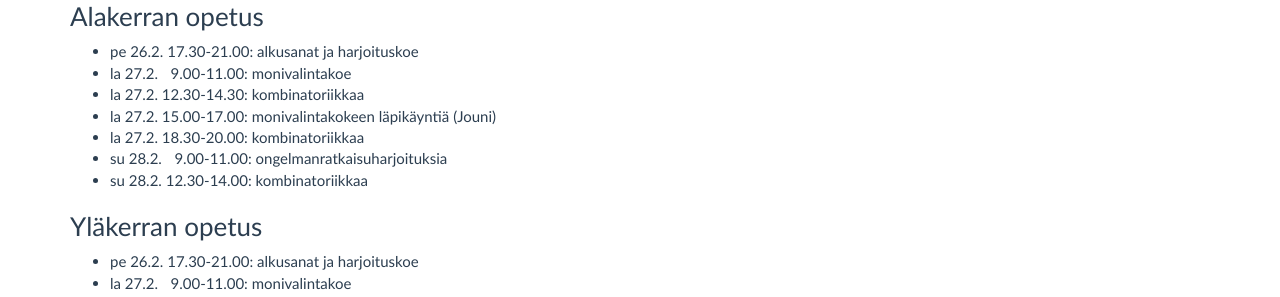
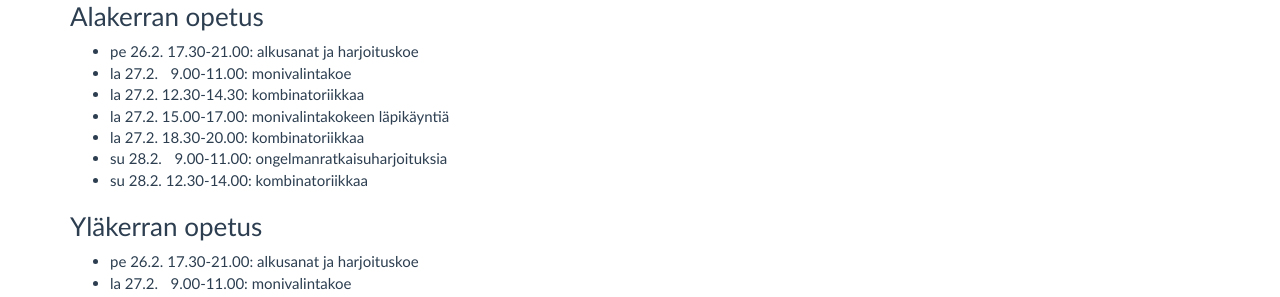
Before and after one commit to matematiikkakilpailut/matematiikkakilpailut.github.io, a Jekyll site: the page built from aikataulu/2021W08/index.md, in a window 1280 px wide. Shown: the part 582-879 px from the top of the page. Built offline with Jekyll 4.4.1, drawn with Linux system fonts in a browser that asks for light colours.

Commit message:
Update index.html

```diff
--- a/aikataulu/2021W08/index.md
+++ b/aikataulu/2021W08/index.md
@@ -81,7 +81,7 @@ Muutokset mahdollisia!
 - pe 26.2. 17.30-21.00: alkusanat ja harjoituskoe
 - la 27.2.  9.00-11.00: monivalintakoe
 - la 27.2. 12.30-14.30: kombinatoriikkaa
-- la 27.2. 15.00-17.00: monivalintakokeen läpikäyntiä (Jouni)
+- la 27.2. 15.00-17.00: monivalintakokeen läpikäyntiä
 - la 27.2. 18.30-20.00: kombinatoriikkaa
 - su 28.2.  9.00-11.00: ongelmanratkaisuharjoituksia
 - su 28.2. 12.30-14.00: kombinatoriikkaa
```
